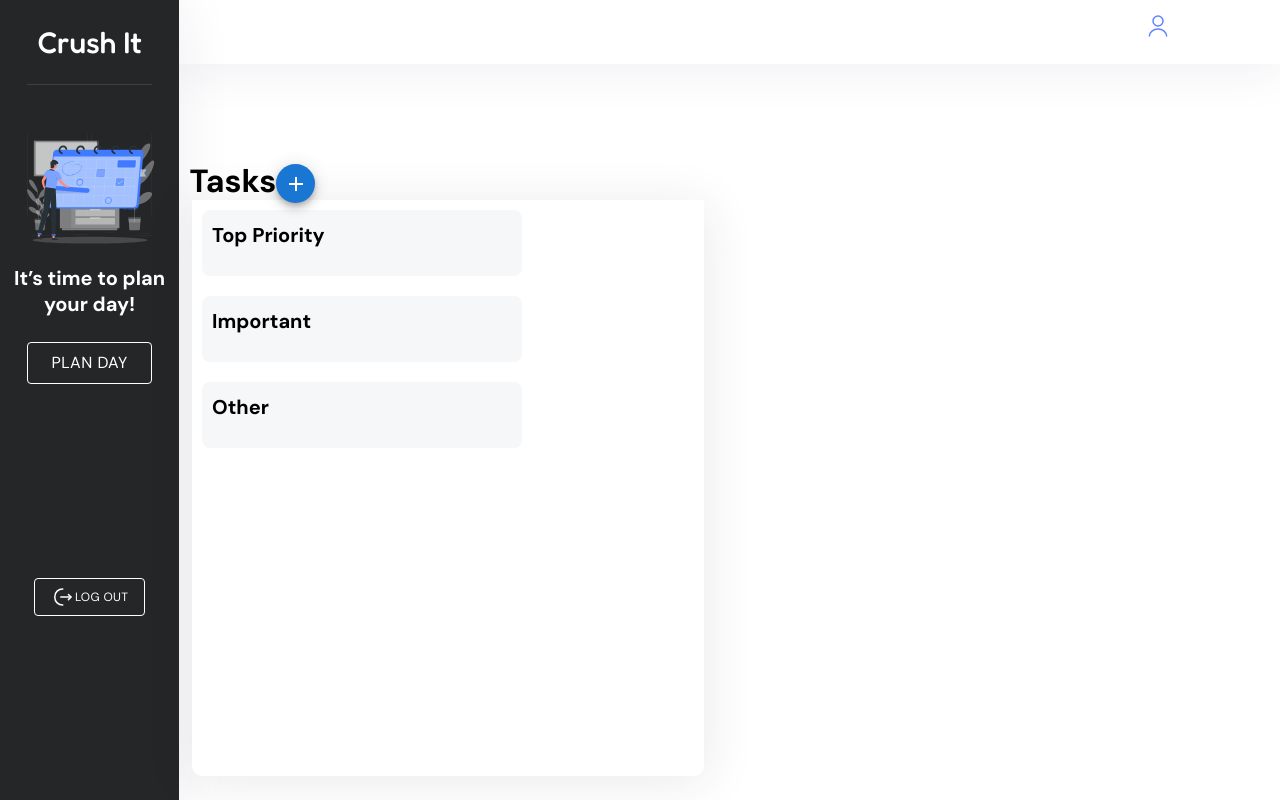
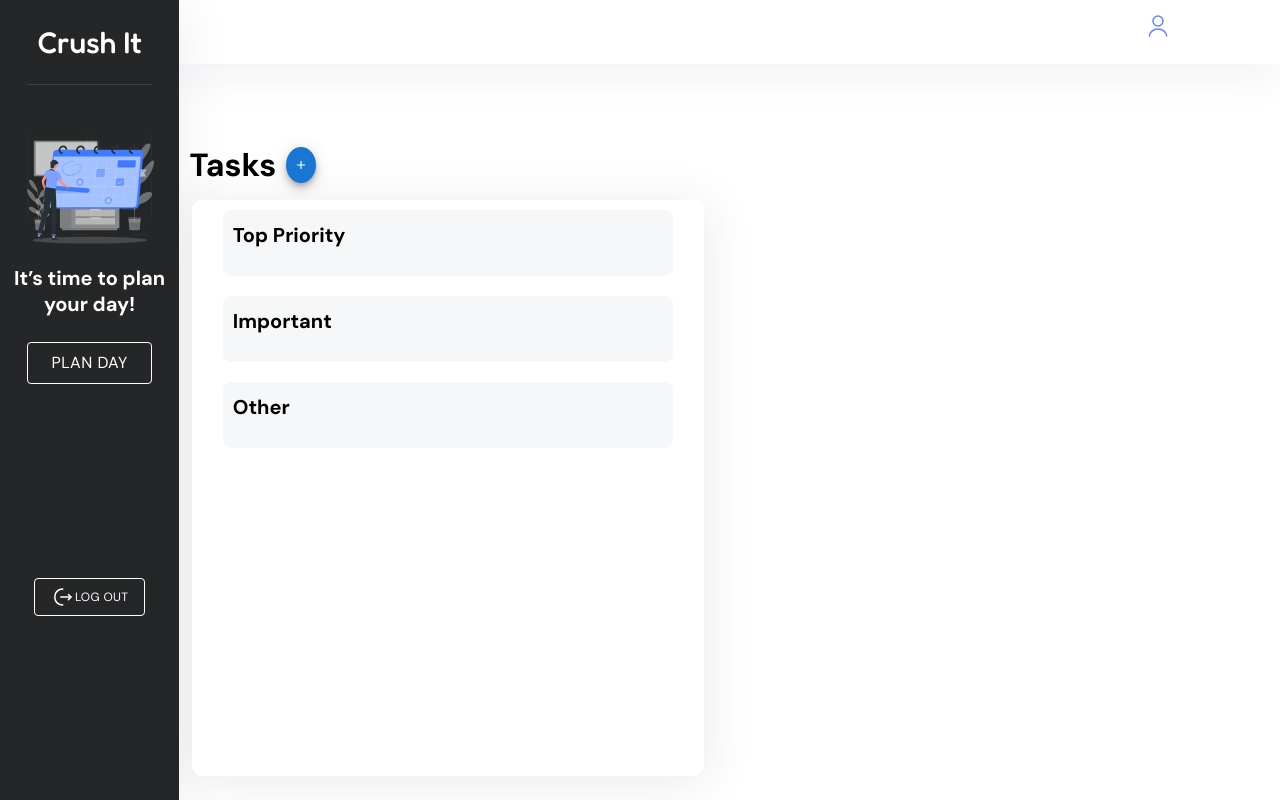
Before and after one commit to neilpatel13/CS490-Project, a React (Vite) app in the folder frontend/: page /tasks in a window 1280 px wide. Built offline with nearby package versions, Linux system fonts and the light colour scheme; sample sign-in values are in the browser's storage.

Commit message:
button, icon, and scrollbar
fixed the add task button to not be huge and overlapping the task field anymore. Added the drag icon for dragging tasks (they don't drag yet). Made it so when the tasks list outgrows the container, a scroll bar appears. Customized the scrollbar

```diff
--- a/frontend/src/screens/TasksAppts.jsx
+++ b/frontend/src/screens/TasksAppts.jsx
@@ -16,7 +16,7 @@ import TaskAddingDialog from '../components/TaskDialog';
 import { useDispatch } from 'react-redux';
 import { useNavigate } from 'react-router-dom';
 import usrLogo from '../assets/user.svg'
-
+import OpenWithIcon from '@mui/icons-material/OpenWith';
 
 const TasksAppts = () => {
     const [tasks, setTasks] = useState([]);
@@ -100,21 +100,23 @@ const [logoutApiCall] = useLogoutMutation();
               <img src={lo} alt='logout'/>Log out
             </Button>
         </div>
-    <Box>
-    <div id='password' style={{color: "#000",fontFamily: "DM Sans", fontSize: "4vh", fontStyle: "normal", fontWeight: "700", lineHeight: "normal", position:'absolute', left:'14.8%', top:'20%'}}>
+  <Box>
+  <div style={{ display: 'flex', alignItems: 'center', flexDirection: 'row', position:'absolute', left:'14.8%', top: '18%' }}>
+    <div id='taskHeading' style={{color: "#000",fontFamily: "DM Sans", fontSize: "4vh", fontStyle: "normal", fontWeight: "700", lineHeight: "normal"}}>
       Tasks
-      <Fab onClick={handleClickOpen} size="small" color="primary" aria-label="add" sx={{width:'39px', height:'39px',  flexShrink:0}}>
-        <AddIcon />
+      </div>
+      <Fab onClick={handleClickOpen} size="small" color="primary" aria-label="add" sx={{width:'30px', height:'30px', marginLeft:'10px'}}>
+        <AddIcon fontSize="1.25rem" />
     </Fab>
+    </div>
     <TaskAddingDialog open={dialogOpen} handleClose={handleClose} onAddTask={onAddTask} />
-      </div>
       <div id='taskBox' className='taskRectangle'>
         <Box
         display="flex"
         spacing={4}
         flexDirection="column"
         justifyContent="space-between"
-        alignItems="flex-start"
+        alignItems="center" //made a change here, was 'flex-start'
         sx={{bgcolor:'#FFF'}}
         >
             <div id='innerBox' className='taskInnerRectangle'>
@@ -123,7 +125,10 @@ const [logoutApiCall] = useLogoutMutation();
                 groupedTasks['Top Priority'].map((task) => (
                   <div key={task.id} className="taskCard">
                     <div className="taskHeader" onClick={() => handleTaskClick(task.id)}>
-                      <div className="taskTitle">{task.taskName}</div>
+                      <div className="taskTitle" style={{ display:'flex', alignItems:'center' }}>
+                        {task.taskName}
+                        <OpenWithIcon style={{ color: '#292D32', fontSize: '0.80rem', top: '15.75%' ,marginLeft:'22rem'}}/>
+                      </div>
                     </div>
                     {expandedTask === task.id && (
                       <div className="taskDetails">
@@ -140,7 +145,10 @@ const [logoutApiCall] = useLogoutMutation();
                 groupedTasks['Important'].map((task) => (
                   <div key={task.id} className="taskCard">
                     <div className="taskHeader" onClick={() => handleTaskClick(task.id)}>
-                      <div className="taskTitle">{task.taskName}</div>
+                      <div className="taskTitle">
+                        {task.taskName}
+                        <OpenWithIcon style={{ color: '#292D32', fontSize: '0.80rem', top: '15.75%' ,marginLeft:'22rem'}}/>
+                      </div>
                     </div>
                     {expandedTask === task.id && (
                       <div className="taskDetails">
@@ -157,7 +165,10 @@ const [logoutApiCall] = useLogoutMutation();
                 groupedTasks['Other'].map((task) => (
                   <div key={task.id} className="taskCard">
                     <div className="taskHeader" onClick={() => handleTaskClick(task.id)}>
-                      <div className="taskTitle">{task.taskName}</div>
+                      <div className="taskTitle">
+                        {task.taskName}
+                        <OpenWithIcon style={{ color: '#292D32', fontSize: '0.80rem', top: '15.75%' ,marginLeft:'22rem'}}/>
+                        </div>
                     </div>
                     {expandedTask === task.id && (
                       <div className="taskDetails">
--- a/frontend/src/style/styles.css
+++ b/frontend/src/style/styles.css
@@ -90,7 +90,7 @@ body {
 }
 
 .taskRectangle{
-  border-radius: 10;
+  border-radius: 10px; /*forgot px at the end*/
   width: 40vw;
   height: 72vh;
   flex-shrink: 0;
@@ -101,14 +101,38 @@ body {
   left: 15vw;
   bottom: 10px;
   position: absolute;
+  overflow-y: auto; /*testing a in task scroll*/
 }
+
+/*adding some scroll bar customization */
+.taskRectangle::-webkit-scrollbar {
+  width: 5px;
+}
+
+.taskRectangle::-webkit-scrollbar-track {
+  background: #f1f1f1;
+  border-radius: 10px;
+}
+
+.taskRectangle::-webkit-scrollbar-thumb {
+  background: #6284FF;
+  border-radius: 10px;
+}
+
+.taskRectangle::-webkit-scrollbar-thumb:hover {
+  background: #4B6DE9;
+}
+
+/**/
+
+
 .taskInnerRectangle{
   margin:10px;
   margin-top: 10px;
   padding: 10px;
   display:flex;
   flex-direction: column;
-  width: 25vw;
+  width: 88%; /* trying to have this fill out the box more, was 25vh */
   border-radius: 8px;
   flex-grow: 1;
   flex-shrink: 0;
@@ -145,7 +169,7 @@ body {
 }
 
 .taskTitle{
-  font-size: 1rem;
+  font-size: 1.2rem; /*changing the fontSize cause the tasks looked a bit small*/
   font-weight: bold;
   color: #6284FF;
   font-family: DM Sans;
```
